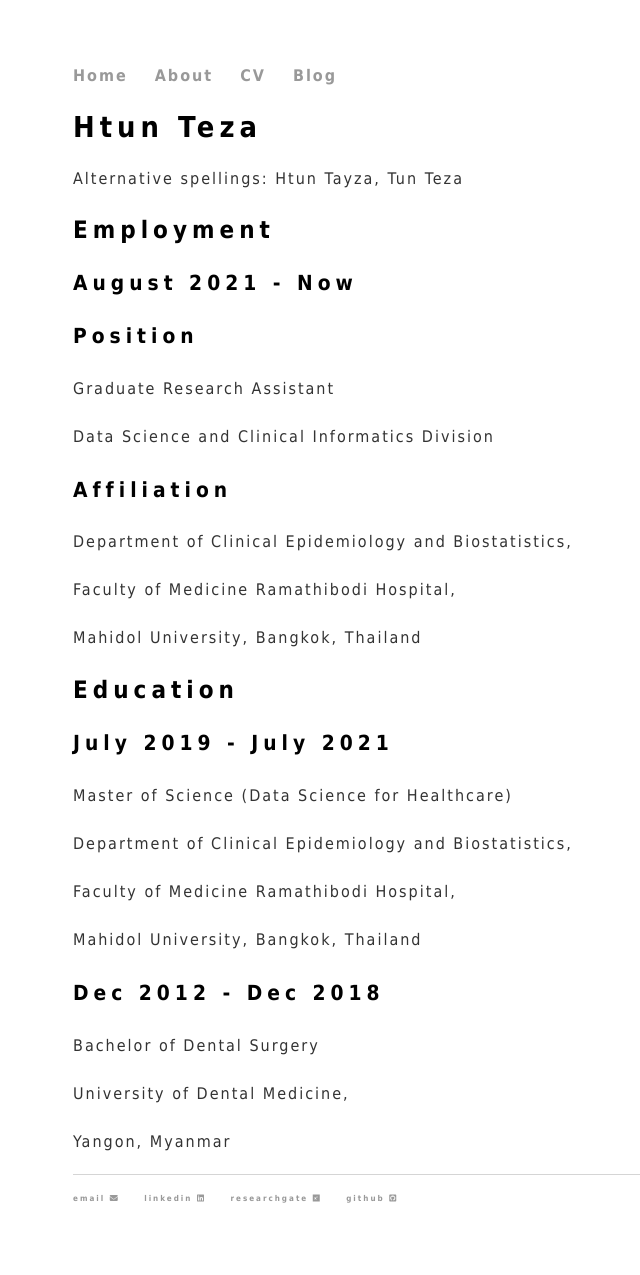
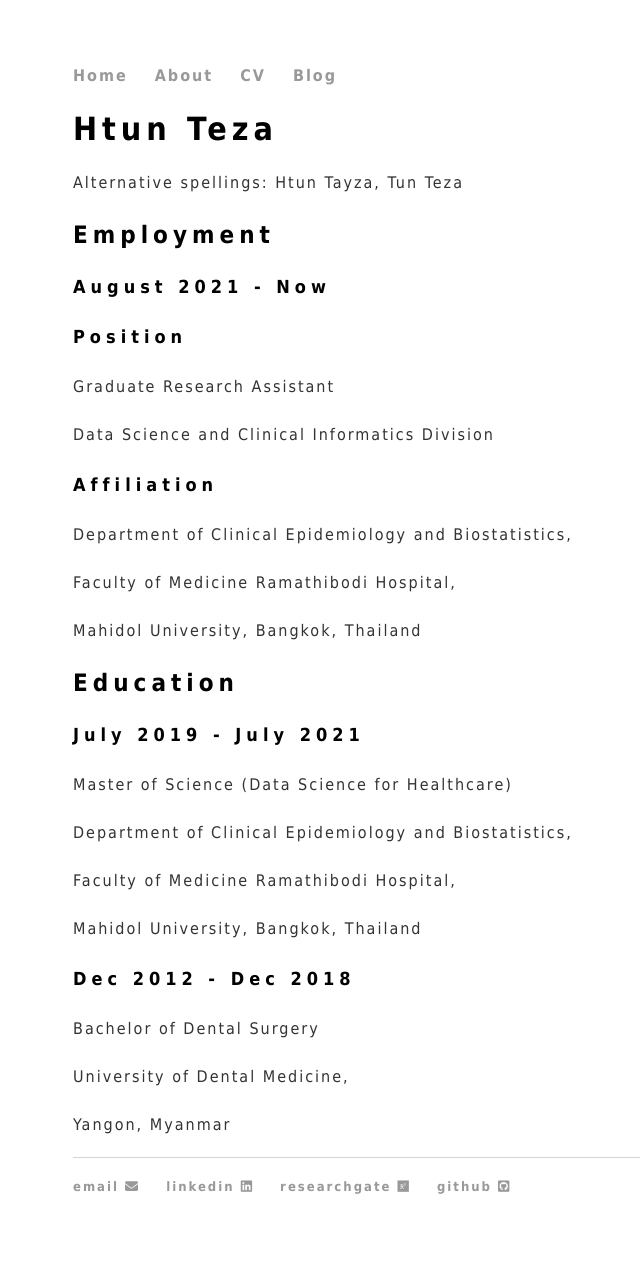
Before and after one commit to finerbrighterlighter/finerbrighterlighter.github.io, a Jekyll site: the page built from cv/index.html, in a window 1280 px wide. Shown: the whole page, without its empty margins (119-759 px from the left). Built offline with Jekyll 4.4.1, drawn with Linux system fonts in a browser that asks for light colours; nearby versions of some CDN libraries.

Commit message:
Update main.css

```diff
--- a/css/main.css
+++ b/css/main.css
@@ -2,7 +2,7 @@
     margin: 60px auto;
     width: 70%;
     letter-spacing: 2px;
-    font-size: 1em;
+    font-size: medium;
     line-height: 2em;
 }
 nav ul, footer ul {
@@ -25,22 +25,22 @@
 h1 {
     font-family:'Tahoma';
     letter-spacing: 5px;
-    font-size: 1.8em;
+    font-size: xx-large;
 }
 h2 {
     font-family:'Tahoma';
     letter-spacing: 5px;
-    font-size: 1.5em;
+    font-size: x-large;
 }
 h3 {
     font-family:'Tahoma';
     letter-spacing: 5px;
-    font-size: 1.3em;
+    font-size: large;
 }
 p {
     font-family:'Tahoma';
     letter-spacing: 2px;
-    font-size: 1em;
+    font-size: medium;
     line-height: 2em;
     color: #333;
 }
@@ -48,14 +48,14 @@
     font-family:'Tahoma';
     letter-spacing: 2px;
     border-top: 1px solid #d5d5d5;
-    font-size: 0.5em;
+    font-size: small;
 }
 
 ul.posts {
     margin: 20px auto 40px;
     font-family:'Tahoma';
     letter-spacing: 5px;
-    font-size: 1em;
+    font-size: medium;
 }
 
 ul.posts li {
```
